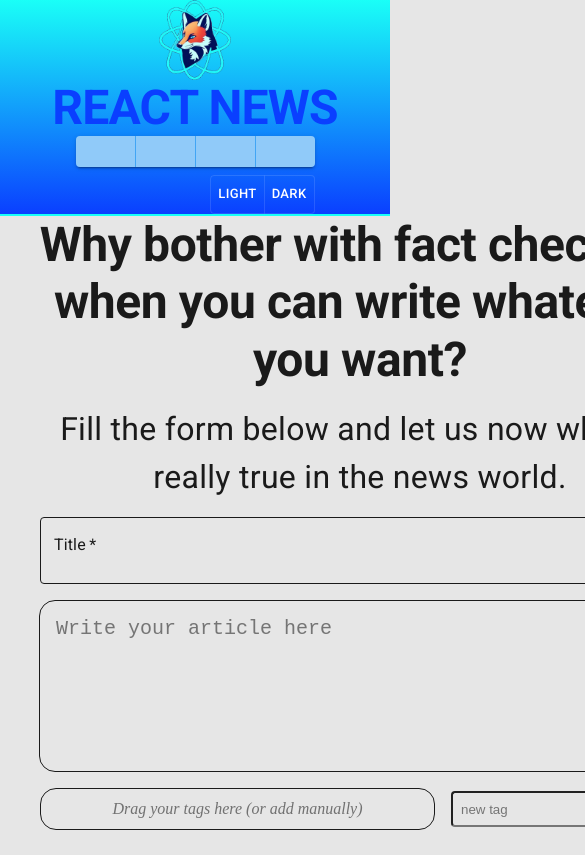
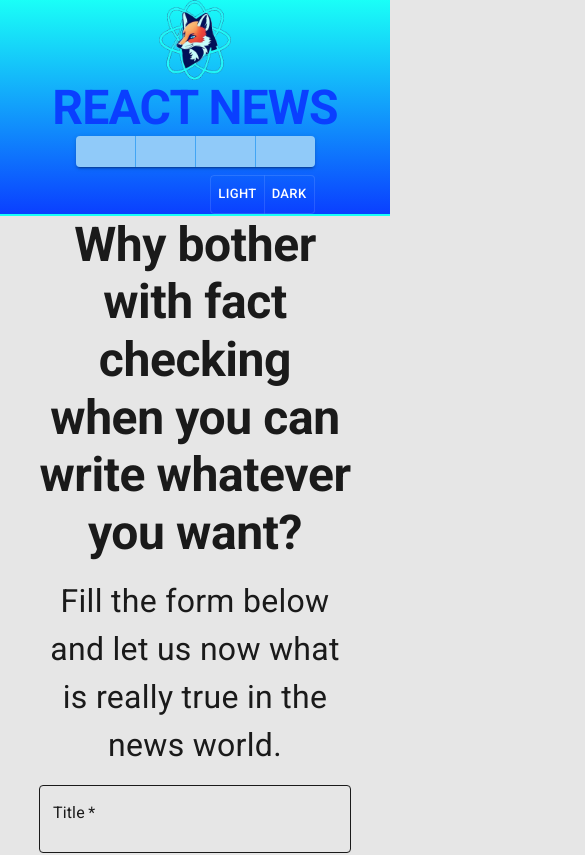
Before and after one commit to eckofox1981/news-reactor, a React (Vite) app: page /write in a window 390 px wide. Shown: the top 855 px of the page, 585 px wide, since content can reach past the window. Built offline with nearby package versions, Linux system fonts and the light colour scheme; some icons are missing.

Commit message:
finished styling editArticle

```diff
--- a/src/pages/EditArticle.jsx
+++ b/src/pages/EditArticle.jsx
@@ -107,6 +107,9 @@ export function EditArticle() {
           alignItems: "center",
           gap: 2,
           width: "50rem",
+          "@media (max-width:600px)": {
+            width: "100%",
+          },
         }}
       >
         <Typography
@@ -162,26 +165,24 @@ export function EditArticle() {
                 borderColor: "var(--text-color)",
               },
             },
+            "@media (max-width:725px)": {
+              width: "25rem",
+            },
+            "@media (max-width:600px)": {
+              width: "100%",
+            },
           }}
           onChange={(e) => {
             setTitle(e.target.value);
           }}
         />
         <TextareaAutosize
+          className="body-input"
           value={body}
           aria-label="minimum-height"
           minRows={6}
           minLength={100}
           placeholder="Write your article here"
-          style={{
-            width: "38rem",
-            padding: "1rem",
-            fontSize: "1.25rem",
-            border: "1px solid var(--text-color)",
-            borderRadius: "1rem 1rem 0 1rem ",
-            backgroundColor: "var(--background-color)",
-            color: "var(--text-color)",
-          }}
           onChange={(e) => {
             setBody(e.target.value);
           }}
@@ -208,7 +209,7 @@ export function EditArticle() {
             sx={{
               minHeight: "2rem",
               height: "fit-content",
-              width: "100%",
+              width: "20rem",
               border: "1px solid var(--text-color)",
               borderRadius: "1rem",
               padding: "0.25rem",
--- a/src/styles/editArticle.css
+++ b/src/styles/editArticle.css
@@ -36,8 +36,38 @@
   border: 3px dashed var(--contrast-color);
 }
 
+.body-input {
+  width: 38rem;
+  padding: 1rem;
+  font-size: 1.25rem;
+  border: 1px solid var(--text-color);
+  border-radius: 1rem 1rem 0 1rem;
+  background-color: var(--background-color);
+  color: var(--text-color);
+}
+
 @media only screen and (max-width: 1160px) {
   .tag-container {
     display: none;
   }
 }
+
+@media only screen and (max-width: 725px) {
+  .body-input {
+    width: 23rem;
+  }
+  .add-tag {
+    flex-direction: column;
+    align-items: center;
+  }
+
+  #new-tag-input {
+    margin: 0;
+  }
+}
+
+@media only screen and (max-width: 600px) {
+  .body-input {
+    width: 100%;
+  }
+}
```
